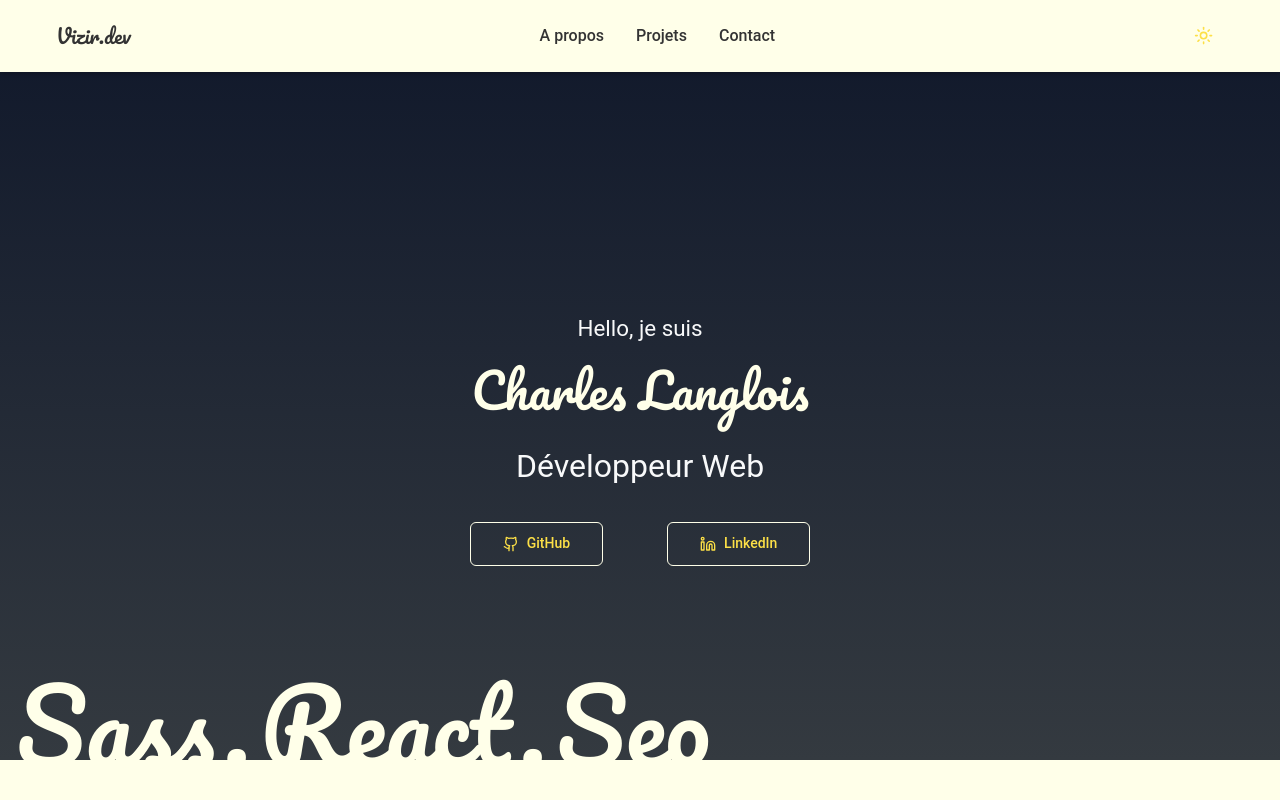
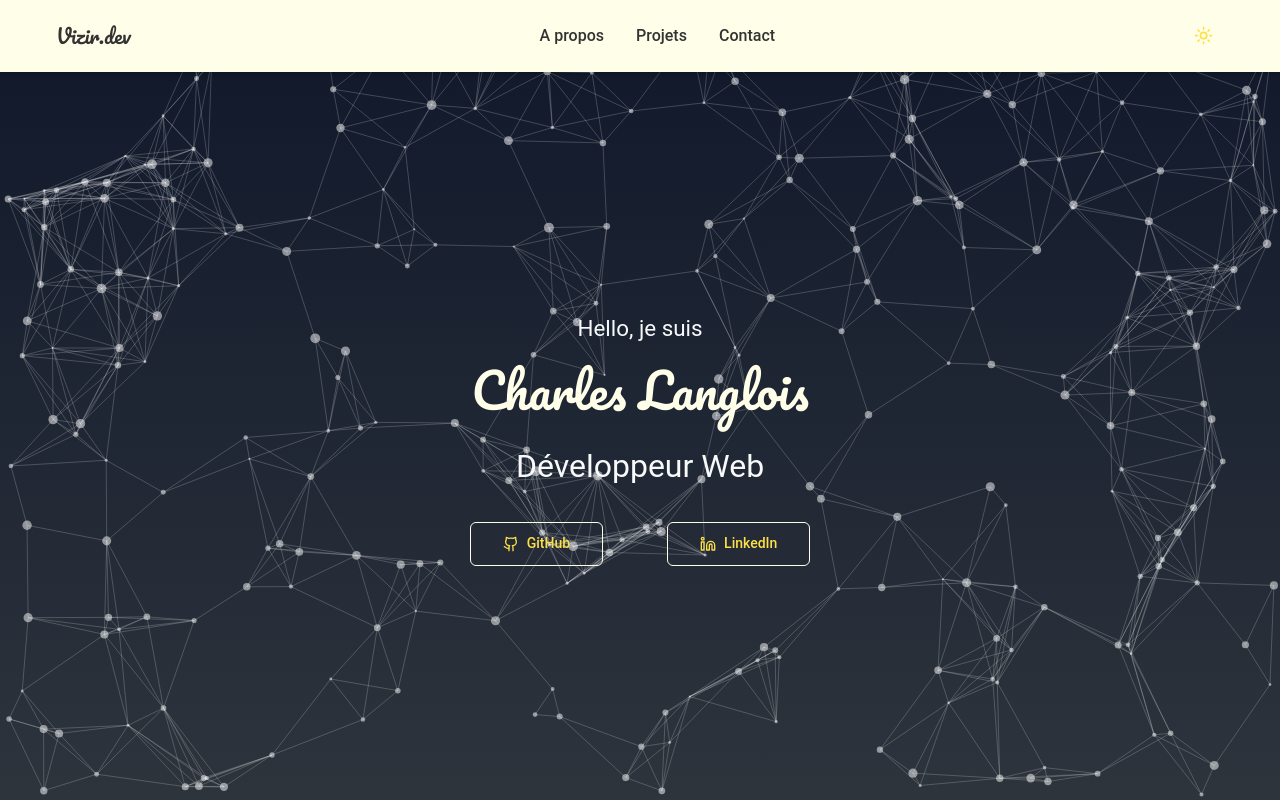
Before and after one commit to charles-lgs/Portfolio-Charles-Lgs, a React app: page / in a window 1280 px wide. Shown: the top 800 px of the page. Built offline with nearby package versions, Linux system fonts and the light colour scheme; animation ran at ten frames a second.

Commit message:
Feat/Interactiv.tsx

```diff
--- /dev/null
+++ b/src/components/Interactiv.tsx
@@ -0,0 +1,137 @@
+import React, { useEffect, useRef, useState } from 'react';
+import "../sass/Interactiv.scss";
+
+interface Point {
+  x: number;
+  y: number;
+  vx: number;
+  vy: number;
+  radius: number;
+}
+
+export default function Interactiv() {
+  const canvasRef = useRef<HTMLCanvasElement>(null);
+  const [dimensions, setDimensions] = useState({ width: 0, height: 0 });
+  const [mousePosition, setMousePosition] = useState({ x: 0, y: 0 });
+  const pointsRef = useRef<Point[]>([]);
+  const animationRef = useRef<number>();
+
+  useEffect(() => {
+    const updateDimensions = () => {
+      setDimensions({ width: window.innerWidth, height: window.innerHeight });
+    };
+    updateDimensions();
+    window.addEventListener('resize', updateDimensions);
+    return () => window.removeEventListener('resize', updateDimensions);
+  }, []);
+
+  useEffect(() => {
+    const pointCount = 300;
+    if (dimensions.width && dimensions.height) {
+      const canvas = canvasRef.current;
+      if (!canvas) return;
+
+      const ctx = canvas.getContext('2d');
+      if (!ctx) return;
+
+      // Initialize fixed points with random velocity and size
+      if (pointsRef.current.length === 0) {
+        pointsRef.current = Array.from({ length: pointCount }, () => {
+          const x = Math.random() * dimensions.width;
+          const y = Math.random() * dimensions.height;
+          const vx = (Math.random() - 0.5) * 1; // Random x velocity
+          const vy = (Math.random() - 0.5) * 1; // Random y velocity
+          const radius = Math.random() * 4 + 1; // Random radius between 1 and 4
+          return { x, y, vx, vy, radius };
+        });
+      }
+
+      const animate = () => {
+        ctx.clearRect(0, 0, dimensions.width, dimensions.height);
+
+        // Draw transparent circle
+        ctx.beginPath();
+        ctx.arc(mousePosition.x, mousePosition.y, 50, 0, Math.PI * 2);
+        ctx.fillStyle = 'rgba(255, 255, 255, 0)';
+        ctx.fill();
+
+        pointsRef.current.forEach((point) => {
+          // Move the point
+          point.x += point.vx;
+          point.y += point.vy;
+
+          // Bounce the point off the edges
+          if (point.x <= point.radius || point.x >= dimensions.width - point.radius) point.vx *= -1;
+          if (point.y <= point.radius || point.y >= dimensions.height - point.radius) point.vy *= -1;
+
+          // Interaction with the circle
+          const dx = mousePosition.x - point.x;
+          const dy = mousePosition.y - point.y;
+          const distance = Math.sqrt(dx * dx + dy * dy);
+          const circleRadius = 200;
+
+          if (distance < circleRadius) {
+            const angle = Math.atan2(dy, dx);
+            const pushAmount = (circleRadius - distance + 1) * 0.1; // gentle push
+            point.x -= Math.cos(angle) * pushAmount;
+            point.y -= Math.sin(angle) * pushAmount;
+
+            // Ensure points stay within bounds after being pushed
+            point.x = Math.max(point.radius, Math.min(dimensions.width - point.radius, point.x));
+            point.y = Math.max(point.radius, Math.min(dimensions.height - point.radius, point.y));
+          }
+
+          // Draw point
+          ctx.beginPath();
+          ctx.arc(point.x, point.y, point.radius, 0, Math.PI * 2);
+          ctx.fillStyle = 'rgba(255, 255, 255, 0.5)';
+          ctx.fill();
+        });
+
+        // Draw lines between points
+        pointsRef.current.forEach((point, i) => {
+          for (let j = i + 1; j < pointsRef.current.length; j++) {
+            const otherPoint = pointsRef.current[j];
+            const dx = otherPoint.x - point.x;
+            const dy = otherPoint.y - point.y;
+            const distance = Math.sqrt(dx * dx + dy * dy);
+
+            if (distance < 100) {
+              ctx.beginPath();
+              ctx.moveTo(point.x, point.y);
+              ctx.lineTo(otherPoint.x, otherPoint.y);
+              ctx.strokeStyle = 'rgba(255, 255, 255, 0.2)';
+              ctx.stroke();
+            }
+          }
+        });
+
+        animationRef.current = requestAnimationFrame(animate);
+      };
+
+      animate();
+
+      return () => {
+        if (animationRef.current) {
+          cancelAnimationFrame(animationRef.current);
+        }
+      };
+    }
+  }, [dimensions, mousePosition]);
+
+  const handleMouseMove = (event: React.MouseEvent<HTMLCanvasElement>) => {
+    setMousePosition({ x: event.clientX, y: event.clientY });
+  };
+
+  return (
+    <div className="interactive-wallpaper">
+      <canvas
+        ref={canvasRef}
+        width={dimensions.width}
+        height={dimensions.height}
+        onMouseMove={handleMouseMove}
+        aria-label="Interactive wallpaper with fixed elements that move when in contact with a transparent circle following the cursor"
+      />
+    </div>
+  );
+}
--- a/src/components/Portfolio.tsx
+++ b/src/components/Portfolio.tsx
@@ -3,6 +3,7 @@ import { motion } from 'framer-motion'
 import { Github, Linkedin, Mail, ExternalLink, ChevronRight } from 'lucide-react'
 import Banner from "./Banner"
 import Course from "./Course"
+import Interactiv from './Interactiv'
 import { Button } from "./Button"
 import { Input } from "./Input"
 import { Textarea } from "./Textarea"
@@ -57,6 +58,7 @@ export default function Portfolio() {
 
   return (
     <div className="portfolio">
+      <Interactiv />
       <Banner onModeToggle={handleModeToggle} />
       {/* Hero Section */}
       <section className={`portfolio__hero ${isDarkMode ? 'dark-mode' : 'light-mode'}`}>
@@ -85,10 +87,10 @@ export default function Portfolio() {
 
       {/* About Me Section */}
       <section className="portfolio__section">
-        <h2 className="portfolio__section-title">A propos de moi</h2>
+        <h2 className="portfolio__section-title z-index">A propos de moi</h2>
         <div className="portfolio__about">
-          <img src={photo} alt="Photo de Charles Langlois" className="portfolio__about-image" />
-          <div className="portfolio__about-text">
+          <img src={photo} alt="Photo de Charles Langlois" className="portfolio__about-image z-index" />
+          <div className="portfolio__about-text z-index">
             <p>I'm a passionate full stack developer with 5 years of experience in creating robust and scalable web applications. My expertise includes React, Node.js, and Python.</p>
             <p>When I'm not coding, you can find me hiking in the mountains or experimenting with new recipes in the kitchen.</p>
           </div>
--- a/src/sass/Button.scss
+++ b/src/sass/Button.scss
@@ -10,6 +10,7 @@
     transition-property: color, background-color, border-color, text-decoration-color, fill, stroke;
     transition-timing-function: cubic-bezier(0.4, 0, 0.2, 1);
     transition-duration: 150ms;
+    z-index: 1000;
 
     &:focus-visible {
       outline: none;
--- a/src/sass/Course.scss
+++ b/src/sass/Course.scss
@@ -38,6 +38,7 @@
         border-radius: 8px;
         padding: 20px;
         transition: transform 0.3s ease;
+        z-index: 999;
 
         &:hover {
           transform: translateY(-5px);
--- /dev/null
+++ b/src/sass/Interactiv.scss
@@ -0,0 +1,37 @@
+.interactive-wallpaper {
+    position: fixed;
+    top: 0;
+    left: 0;
+    width: 100%;
+    height: 100%;
+    // background-color: #121212;
+    pointer-events: auto;
+
+    canvas {
+      display: block; // Élimine tout espace blanc sous le canvas
+      width: 100%;
+      height: 100%;
+    }
+
+    // Optionnel : ajoutez un effet de transition pour les changements de couleur de fond
+    transition: background-color 0.3s ease;
+
+    // Ajouter des styles pour différents états ou breakpoints
+    &.light-mode {
+      background-color: #f0f0f0;
+    }
+
+    @media (max-width: 768px) {
+      // Styles spécifiques pour les appareils mobiles si nécessaire
+    }
+
+    // Pour que le canvas soit toujours au-dessus des autres éléments
+    z-index: 0;
+  }
+
+  // Si vous voulez ajouter des styles pour le contenu au-dessus du canvas
+  .content-overlay {
+    position: relative;
+    z-index: 2;
+    // Ajoutez d'autres styles pour le contenu superposé ici
+  }
--- a/src/sass/Portfolio.scss
+++ b/src/sass/Portfolio.scss
@@ -4,9 +4,11 @@
   font-family: $portfolio-font-family;
   font-size: $portfolio-base-font-size;
   color: $portfolio-text-color;
+  position: relative;
+  // z-index: 1000;
 
   &__hero {
-    height: 95vh;
+    height: 120vh;
     // background: linear-gradient(180deg, $portfolio-dark-bg, $portfolio-dark-color);
     display: flex;
     align-items: center;
@@ -14,6 +16,7 @@
     flex-direction: column;
     text-align: center;
     padding: 0 1rem;
+    // z-index: 2;
   }
   .dark-mode {
     background: linear-gradient(180deg, $portfolio-dark-bg, $portfolio-dark-color);
@@ -106,6 +109,9 @@
   .light-mode-projects {
     background-color: $portfolio-light-blue;
     color: $portfolio-light-bg;
+  }
+  .z-index {
+    z-index: 999;
   }
 
   &__wave {
```
